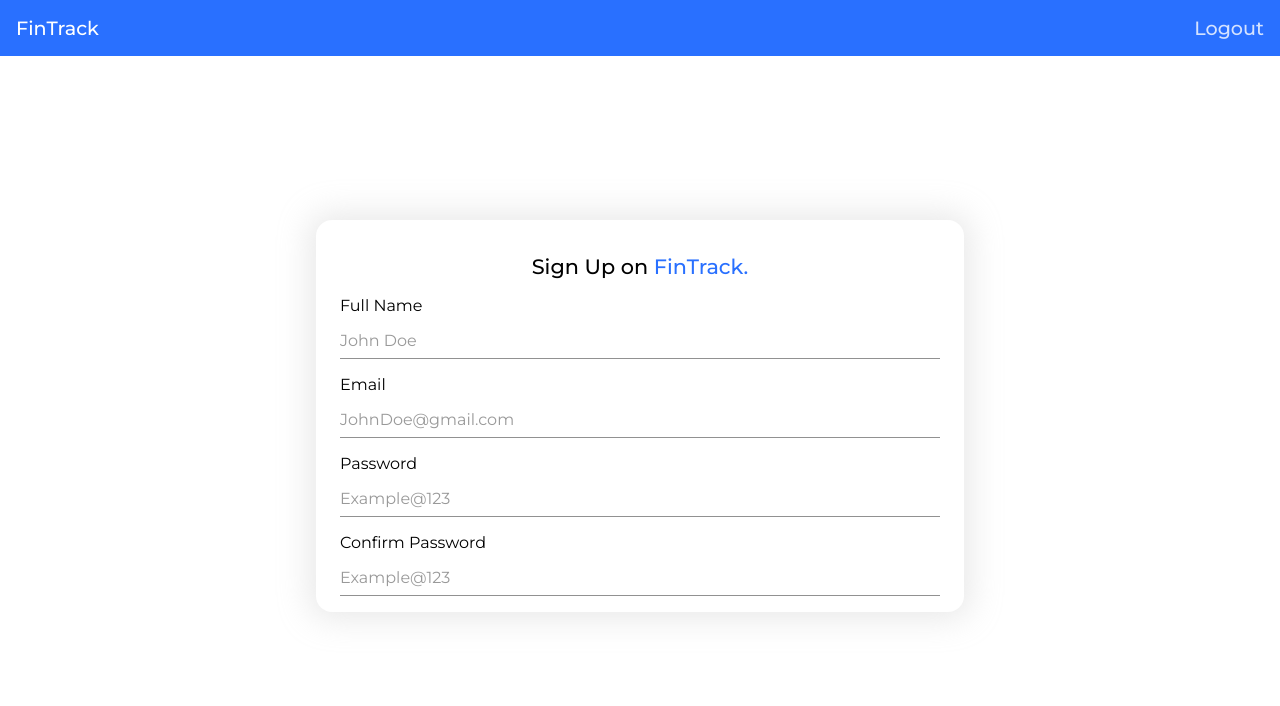
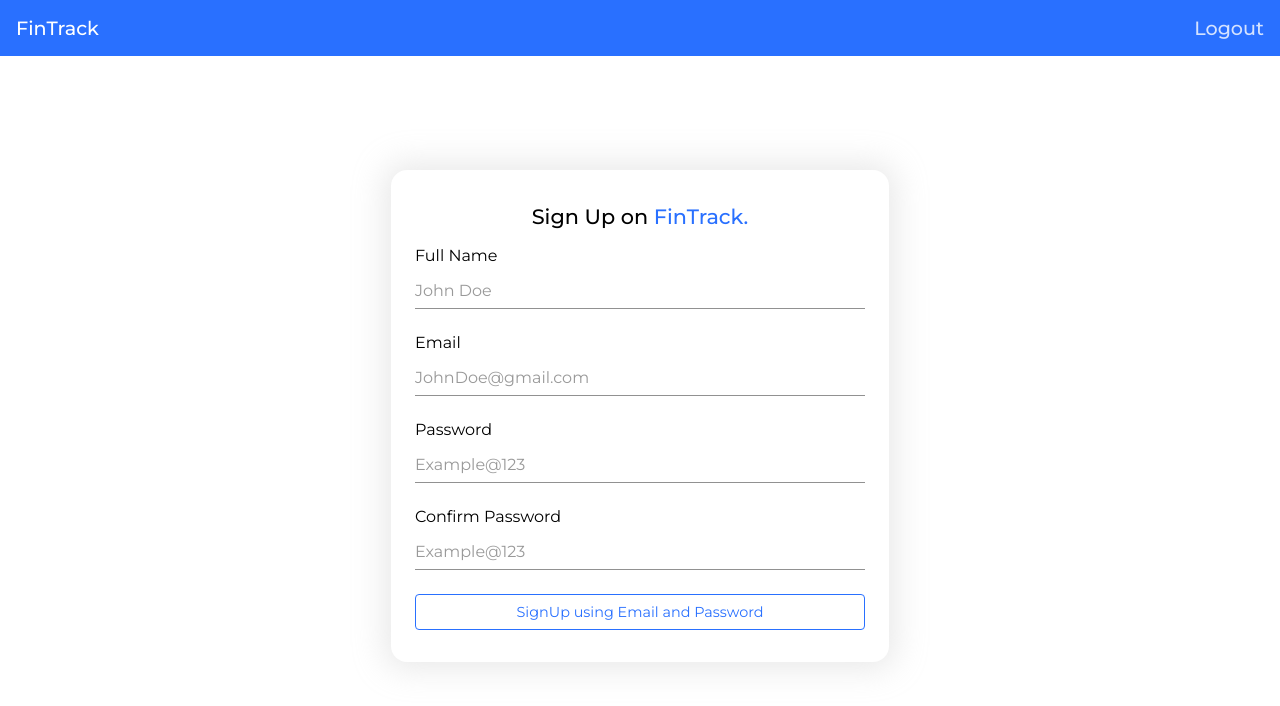
Before and after one commit to mokshmahajan2004/FinTrack, a React (Create React App) app: page / in a window 1280 px wide. Shown: the top 706 px of the page. Built offline with nearby package versions, Linux system fonts and the light colour scheme.

Commit message:
Signup Component Form

```diff
--- /dev/null
+++ b/src/components/Button/index.js
@@ -0,0 +1,11 @@
+import React from 'react'
+import "./styles.css";
+function Button({text,onClick,blue}) {
+  return (
+    <div className={blue? "btn btn-blue":"btn"} onClick={onClick}>
+      {text}
+    </div>
+  )
+}
+
+export default Button
--- /dev/null
+++ b/src/components/Button/styles.css
@@ -0,0 +1,24 @@
+.btn{
+    color: var(--theme);
+    text-align: center;
+    margin: 1rem 0rem;
+    font-size: 0.9rem;
+    padding: 0.5rem !important;
+    background-color: #fff;
+    border: 1px solid var(--theme);
+    border-radius: 0.25rem;
+    cursor: pointer;
+    display: flex !important;
+    align-items: center;
+    justify-content: center;
+    height: auto !important;
+}
+.btn:hover{
+    background-color: var(--theme);
+    color: #fff;
+}
+.btn-blue:hover{
+    background-color: #fff;
+    color: var(--theme);
+    transition: all 0.3s;
+}
--- a/src/components/Input/styles.css
+++ b/src/components/Input/styles.css
@@ -1,3 +1,7 @@
+.input-wrapper{
+    margin-bottom: 1.5rem;
+}
+
 .label-input{
     text-transform: capitalize;
     margin-bottom: 0.5rem;
--- a/src/components/SignupSignin/index.js
+++ b/src/components/SignupSignin/index.js
@@ -1,6 +1,7 @@
 import React, { useState } from "react";
 import "./style.css";
 import Input from "../Input";
+import Button from "../Button";
 function SignupSigninComponent() {
   const [name, setName] = useState("");
   const [email, setEmail] = useState("");
@@ -36,6 +37,7 @@
           setState={setConfirmPassword}
           placeholder={"Example@123"}
         />
+        <Button text={"SignUp using Email and Password"}/>
       </form>
     </div>
   );
--- a/src/components/SignupSignin/style.css
+++ b/src/components/SignupSignin/style.css
@@ -1,6 +1,6 @@
 .signup-wrapper{
     width: 70%;
-    max-width: 600px;
+    max-width: 450px;
     height: auto;
     box-shadow: var(--shadow);
     border-radius: 1rem;
```
